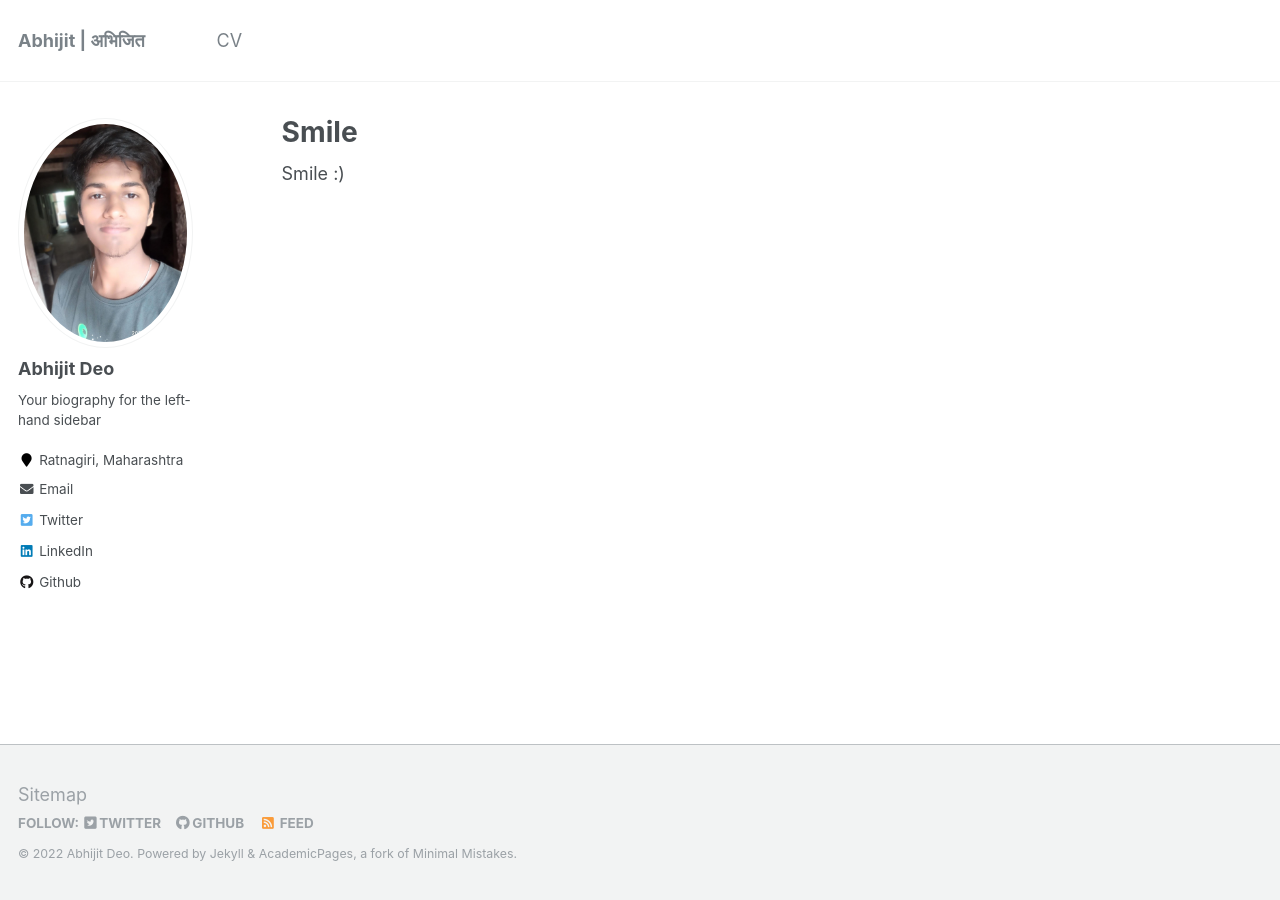
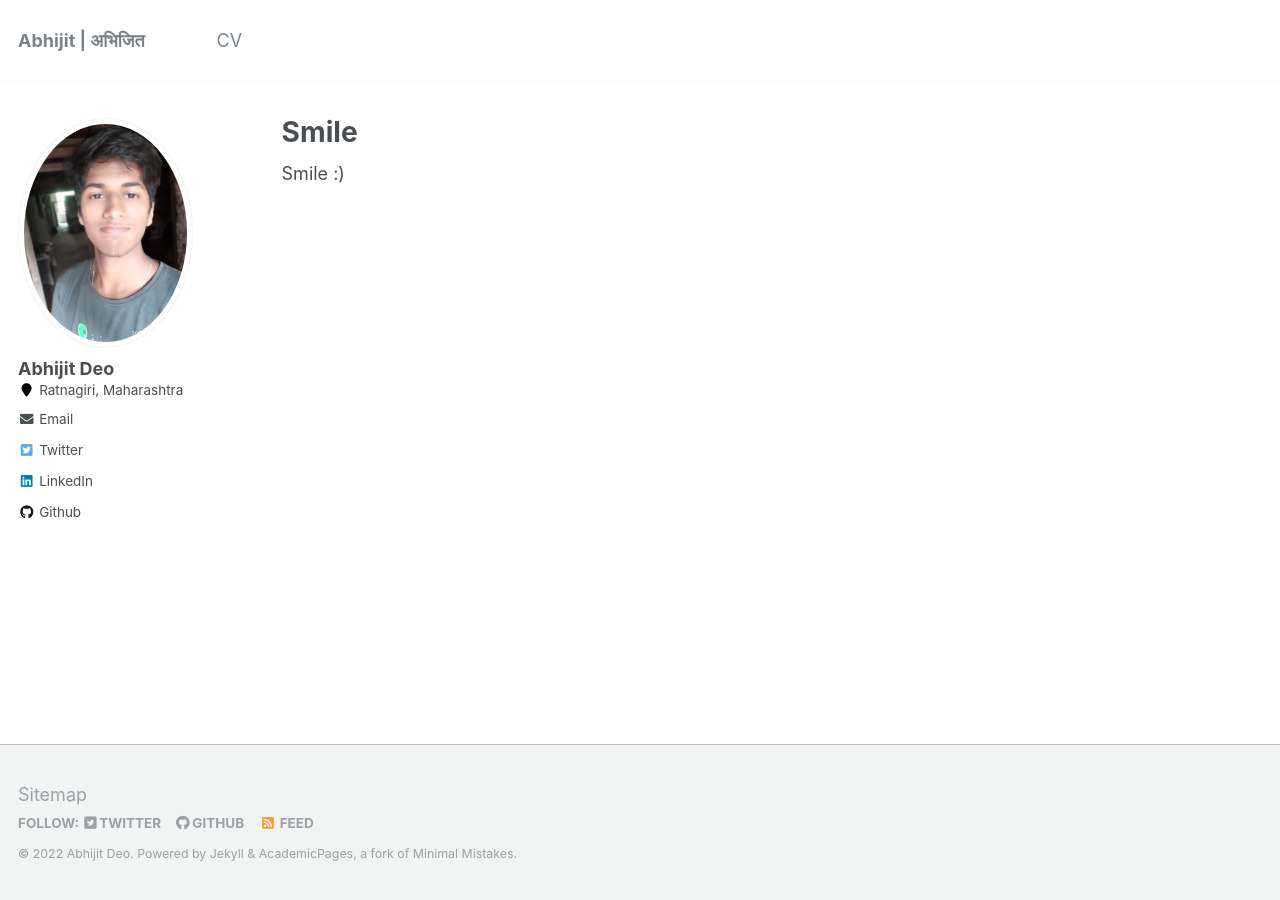
Before and after one commit to abhi-glitchhg/abhi-glitchhg.github.io, a Jekyll site: the page built from _pages/about.md, in a window 1280 px wide. Built offline with Jekyll 4.4.1, drawn with Linux system fonts in a browser that asks for light colours.

Commit message:
minor edit

```diff
--- a/_config.yml
+++ b/_config.yml
@@ -71,7 +71,7 @@ analytics:
 author:
   name             : "Abhijit Deo"
   avatar           : "my_pic.jpeg"
-  bio              : "Your biography for the left-hand sidebar"
+  bio              :
   location         : "Ratnagiri, Maharashtra"
   employer         :
   email            : "f20190041@goa.bits-pilani.ac.in"
```
